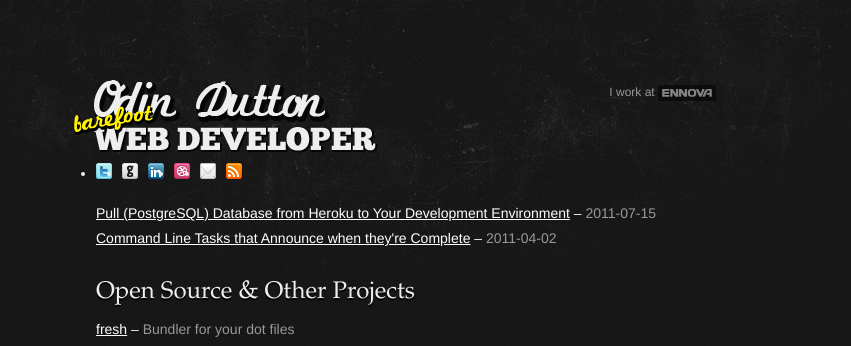
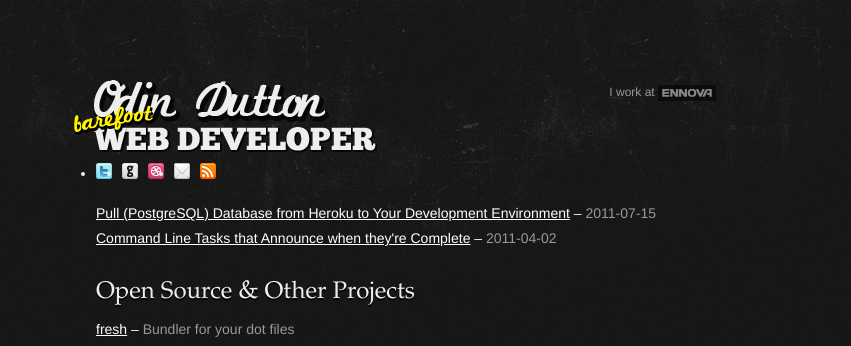
Before and after one commit to twe4ked/odindutton.com, a Jekyll site: the page built from index.html, in a window 1280 px wide. Shown: the top 346 px of the page, without its empty margins (234-1085 px from the left). Built offline with Jekyll 4.4.1, drawn with Linux system fonts in a browser that asks for light colours; Markdown is read by kramdown in place of the engine named in the settings; comment, search, counter and statistics services are not loaded.

Commit message:
Remove LinkedIn link
Because I deleted my account!

```diff
--- a/_layouts/default.html
+++ b/_layouts/default.html
@@ -18,7 +18,6 @@
         <ul id=social>
           <li><a href=http://twitter.com/twe4ked class=twitter>Twitter</a></li>
           <li><a href=https://github.com/twe4ked class=github>Github</a></li>
-          <li><a href=http://au.linkedin.com/in/odindutton class=linkedin>LinkedIn</a></li>
           <li><a href=http://dribbble.com/odin class=dribbble>Dribbble</a></li>
           <li><a href=mailto:m%65%2bw%65bsite%40%6fdin&#100;utt%6fn.%63om class=contact>Contact</a></li>
           <li><a href=/feed class=feed>Feed</a></li>
```
